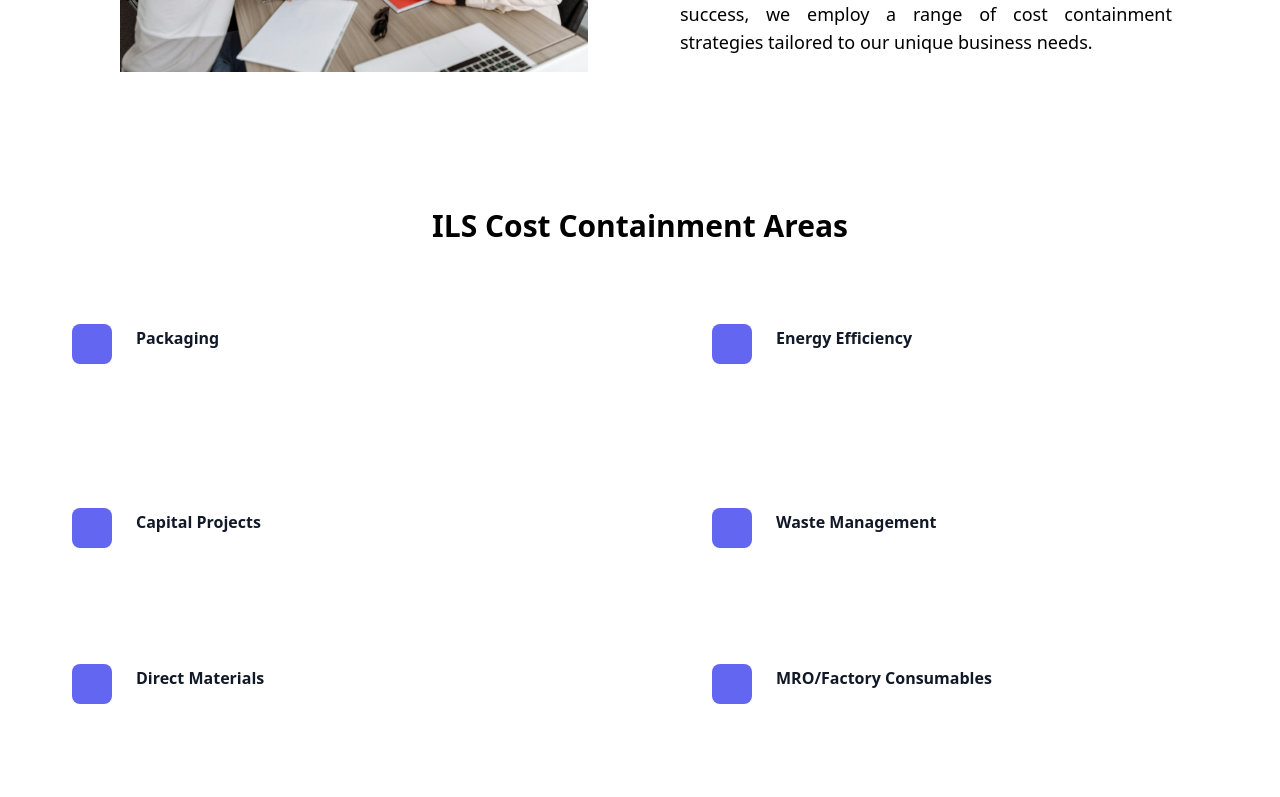
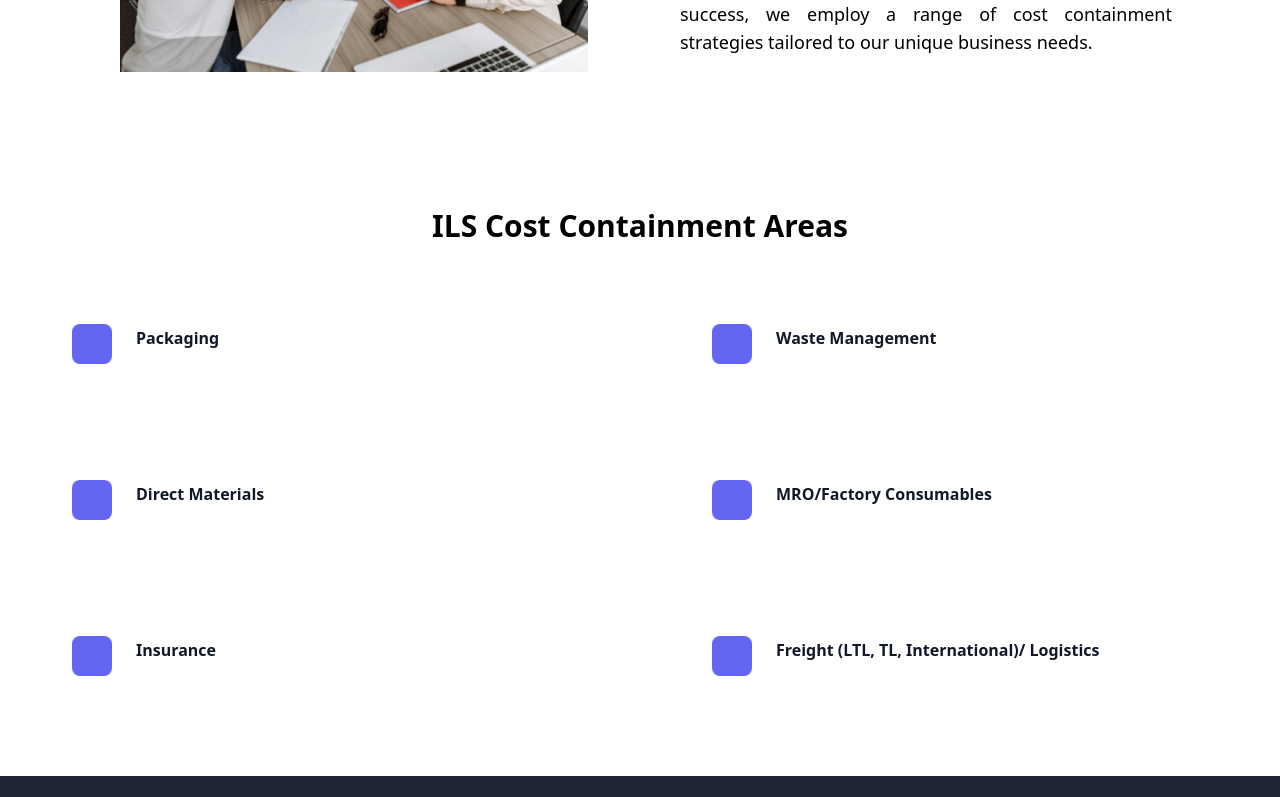
Before and after one commit to KishanthSelvaraj/ILS, a React (Vite) app: page /cost in a window 1280 px wide. Shown: the part 488-1285 px from the top of the page. Built offline with nearby package versions, Linux system fonts and the light colour scheme.

Commit message:
Update Cost.jsx

```diff
--- a/src/pages/Cost.jsx
+++ b/src/pages/Cost.jsx
@@ -50,18 +50,6 @@ const Cost = () => {
       description:
         "Continuous review and improvement of packaging processes for cost reduction and efficient packaging designs.",
       icon: FaArrowUpShortWide,
-    },
-    {
-      name: "Energy Efficiency",
-      description:
-        "At ILS, we recognize the importance of energy efficiency in controlling operational costs and reducing our environmental footprint",
-      icon: AiOutlineLineChart,
-    },
-    {
-      name: "Capital Projects",
-      description:
-        "Handling capital projects often involve investments in new technologies that can improve operational efficiency.",
-      icon: GiMagnifyingGlass,
     },
     {
       name: "Waste Management",
```
